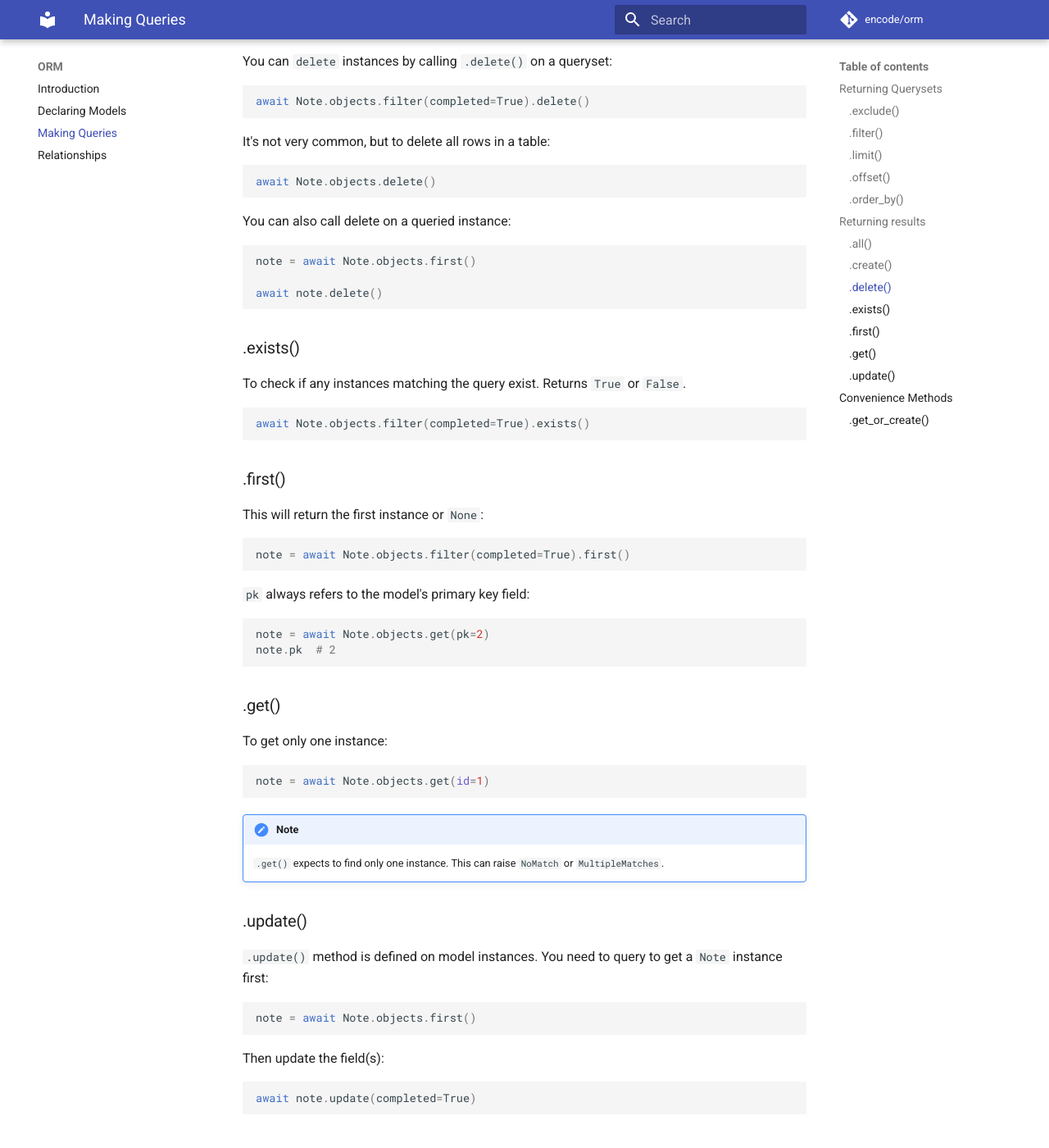
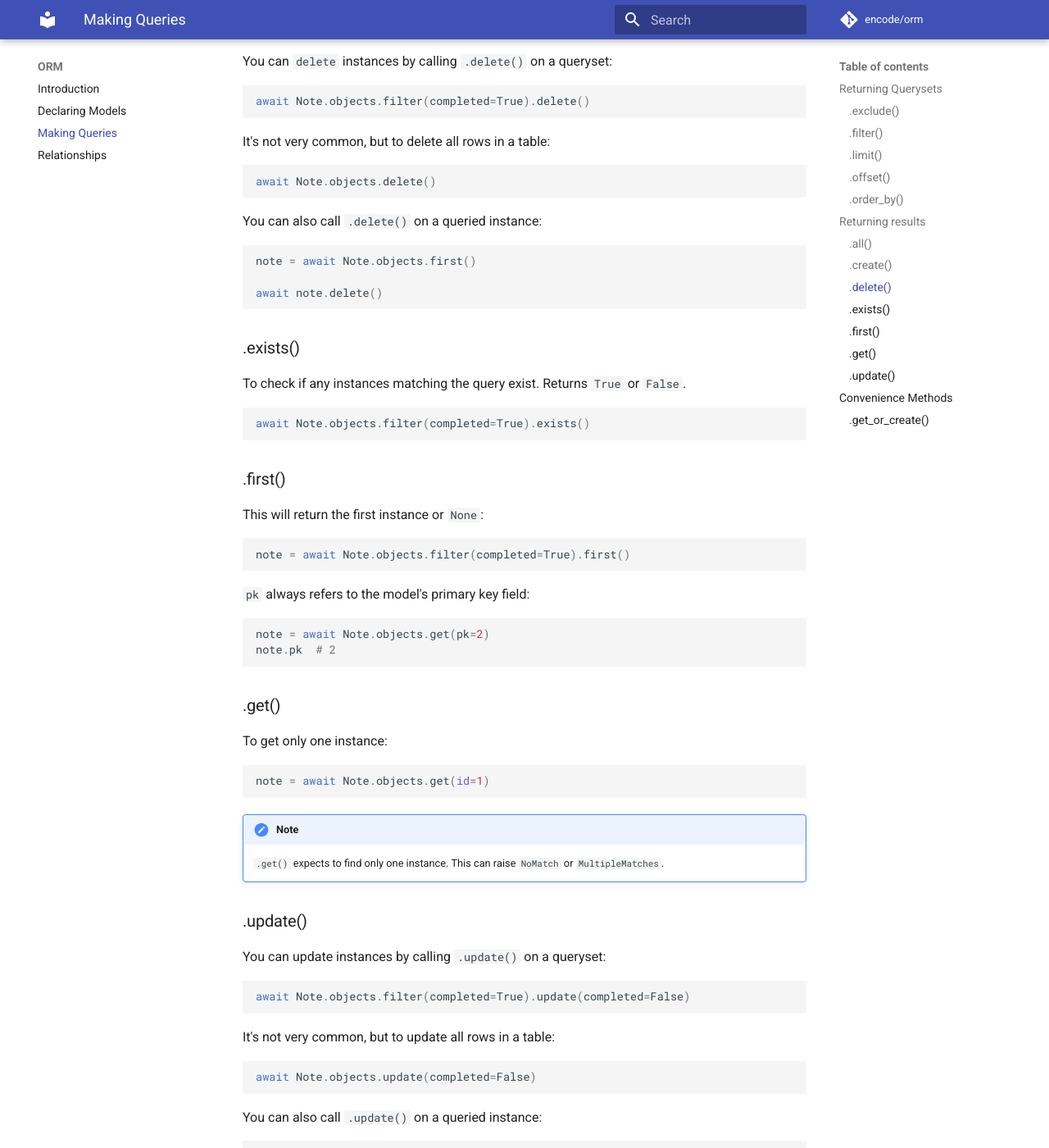
Before and after one commit to encode/orm, an MkDocs documentation site: the page built from docs/making_queries.md, in a window 1280 px wide and 1400 px high, scrolled down 2797 px. Shown: the whole window at 82% size. Built offline with MkDocs 1.6.1 and Material for MkDocs 9.7.7, drawn with Linux system fonts in a browser that asks for light colours; comment, search, counter and statistics services are not loaded.

Commit message:
queryset-level update method (#112)

````diff
--- a/docs/making_queries.md
+++ b/docs/making_queries.md
@@ -138,7 +138,7 @@ It's not very common, but to delete all rows in a table:
 await Note.objects.delete()
 ```
 
-You can also call delete on a queried instance:
+You can also call `.delete()` on a queried instance:
 
 ```python
 note = await Note.objects.first()
@@ -182,16 +182,23 @@ note = await Note.objects.get(id=1)
 
 ### .update()
 
-`.update()` method is defined on model instances.
-You need to query to get a `Note` instance first:
+You can update instances by calling `.update()` on a queryset:
+
+```python
+await Note.objects.filter(completed=True).update(completed=False)
+```
+
+It's not very common, but to update all rows in a table:
+
+```python
+await Note.objects.update(completed=False)
+```
+
+You can also call `.update()` on a queried instance:
 
 ```python
 note = await Note.objects.first()
-```
 
-Then update the field(s):
-
-```python
 await note.update(completed=True)
 ```
 
````
Also changed, not shown: 3 other files.
